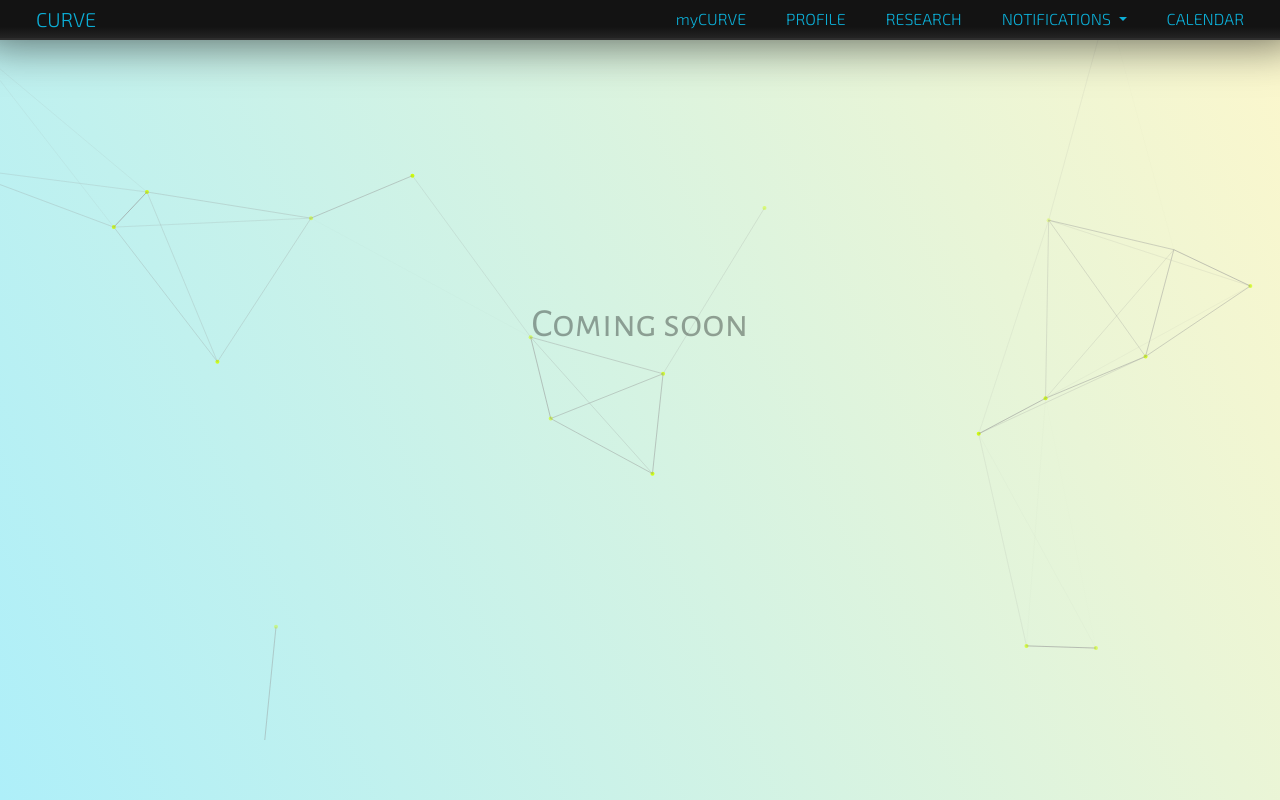
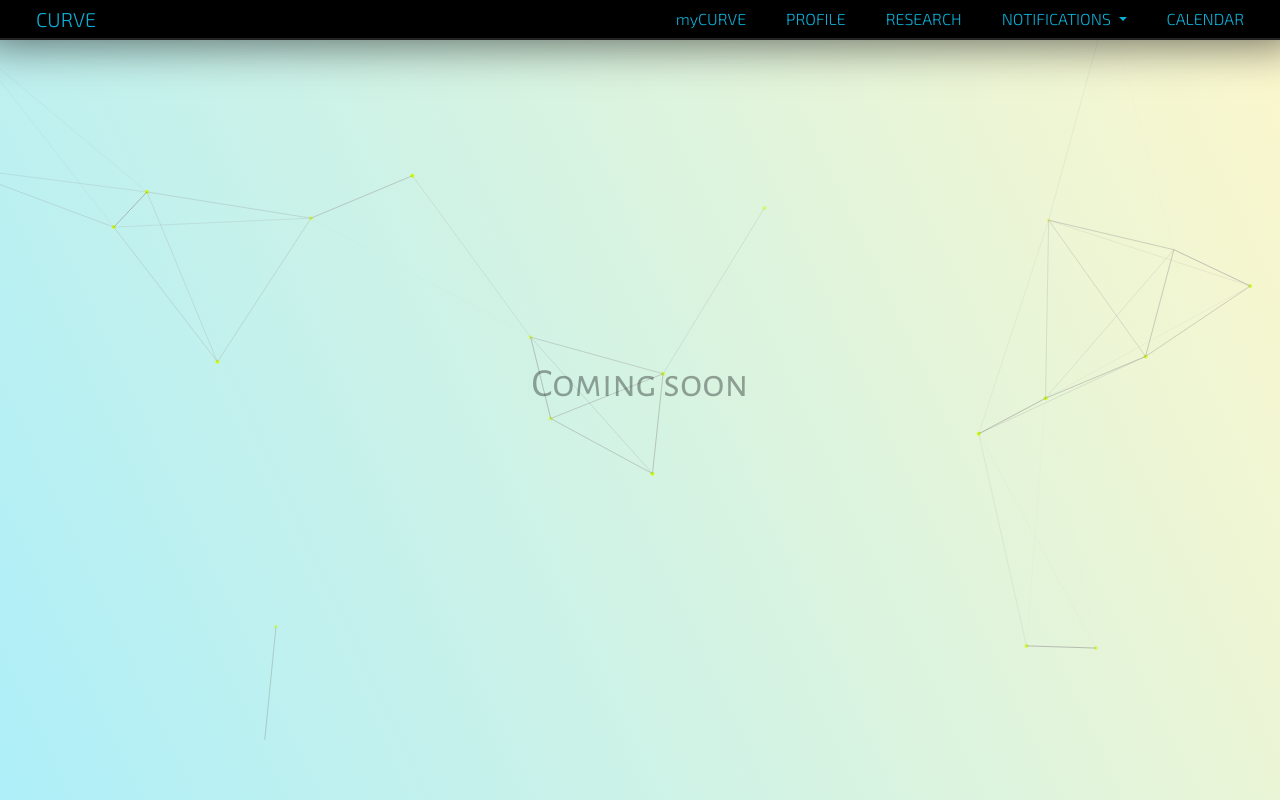
Before and after one commit to CURVE-RESEARCH/curve-research.github.io, a plain HTML site: page index.html in a window 1280 px wide. Drawn offline with nearby package versions, Linux system fonts and the light colour scheme.

Commit message:
style changes

```diff
--- a/css/style.css
+++ b/css/style.css
@@ -26,7 +26,6 @@ body {
 
 .navbar{
     background: black;
-    background-image: linear-gradient(rgb(19, 19, 19) 70%, rgb(83, 83, 83, 0.428));
     border-bottom-style: solid;
     border-bottom-width: 2px;
     border-bottom-color: rgba(83, 83, 83, 0.428);
@@ -455,7 +454,7 @@ body {
 #coming-soon{
   user-select: none;
   position: absolute;
-  top: 300px;
+  top: 45%;
   color: rgba(0, 0, 0, 0.349);
   font-family: 'Alegreya Sans SC', sans-serif;
 }
```
